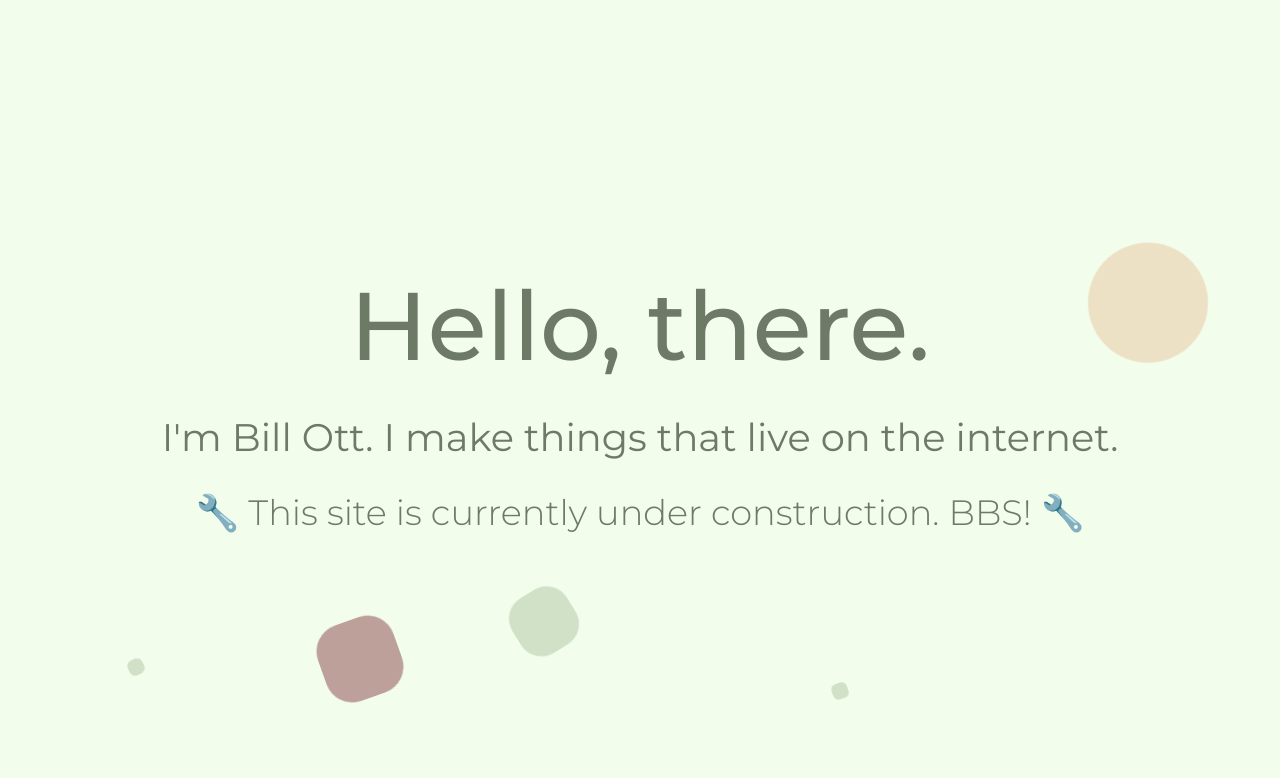
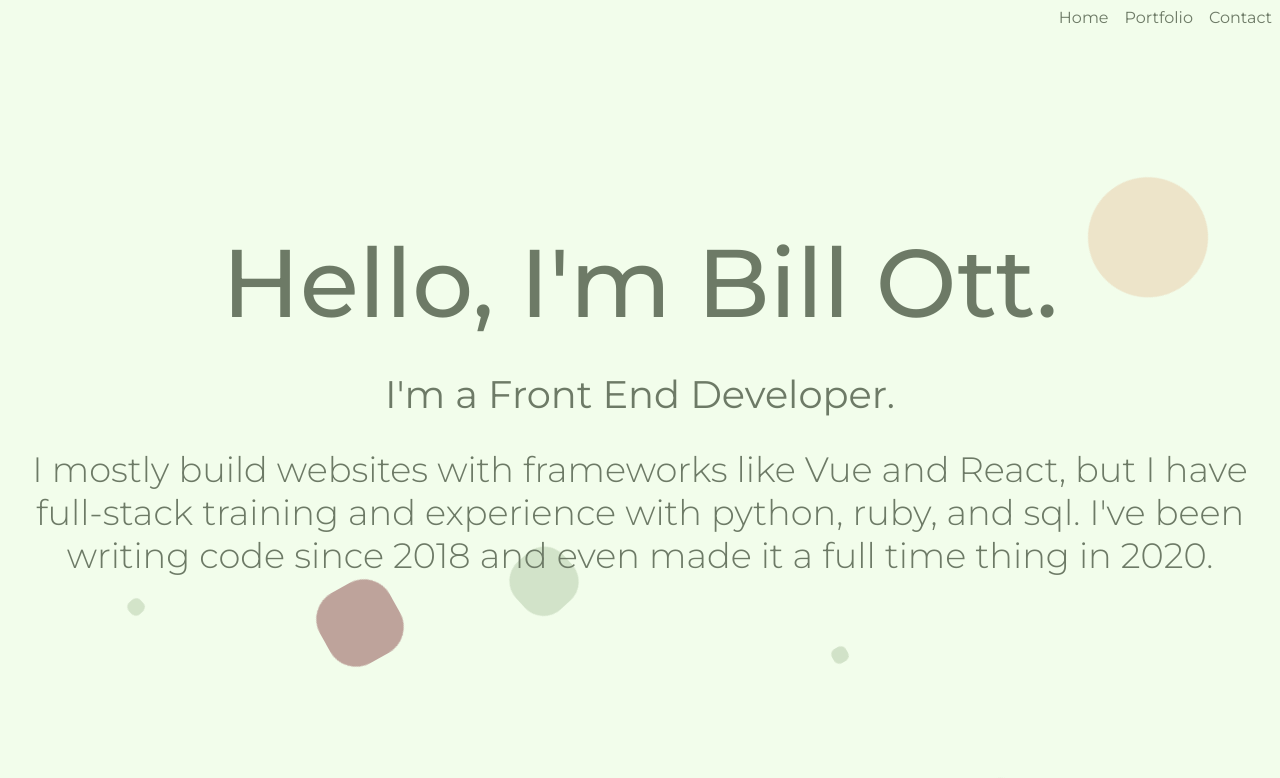
Before and after one commit to billyott/personal-site, a React (Create React App) app: page / in a window 1280 px wide. Shown: the top 778 px of the page. Built offline with nearby package versions, Linux system fonts and the light colour scheme.

Commit message:
update nav + consolidate about and homepage

```diff
--- a/src/App.js
+++ b/src/App.js
@@ -2,7 +2,6 @@ import Background from './components/background';
 import UnderConstruction from './components/under-construction';
 import Navbar from './components/navbar';
 import Homepage from './components/homepage';
-import About from './components/about';
 import Portfolio from './components/portfolio';
 import Contact from './components/contact';
 
@@ -12,12 +11,11 @@ function App() {
   return (
     <div className="app">
       <Background />
-      {/* <Navbar /> */}
-      {/* <Homepage /> */}
-      <UnderConstruction />
-      {/* <About />
+      <Navbar />
+      <Homepage />
       <Portfolio />
-      <Contact /> */}
+      <Contact />
+      {/* <UnderConstruction /> */}
     </div>
   );
 }
--- a/src/components/homepage.js
+++ b/src/components/homepage.js
@@ -6,9 +6,15 @@ export default function Homepage() {
 
     return (
         <div className="homepage">
-            <div className="homepage__header">Hello, there.</div>
-            <div className="homepage__sub-header">I'm Bill Ott. I make things that live on the internet.</div>
-            <div className="homepage__tagline">Let's do our best.</div>
+            <div className="homepage__header">
+                Hello, I'm Bill Ott.
+            </div>
+            <div className="homepage__sub-header">
+                I'm a Front End Developer.
+            </div>
+            <div className="homepage__tagline">
+                I mostly build websites with frameworks like Vue and React, but I have full-stack training and experience with python, ruby, and sql. I've been writing code since 2018 and even made it a full time thing in 2020.
+            </div>
         </div>
     );
 
--- a/src/components/navbar.js
+++ b/src/components/navbar.js
@@ -19,19 +19,6 @@ export default function Navbar() {
                         href=""
                     >
                         Home
-                    </Link>
-                </li>
-                <li className='navbar__list-item'>
-                    <Link
-                        className="navbar__link"
-                        to="about"
-                        smooth={true}
-                        duration={500}
-                        spy={true}
-                        tabIndex='0'
-                        href=""
-                    >
-                        Bio
                     </Link>
                 </li>
                 <li className='navbar__list-item'>
```
